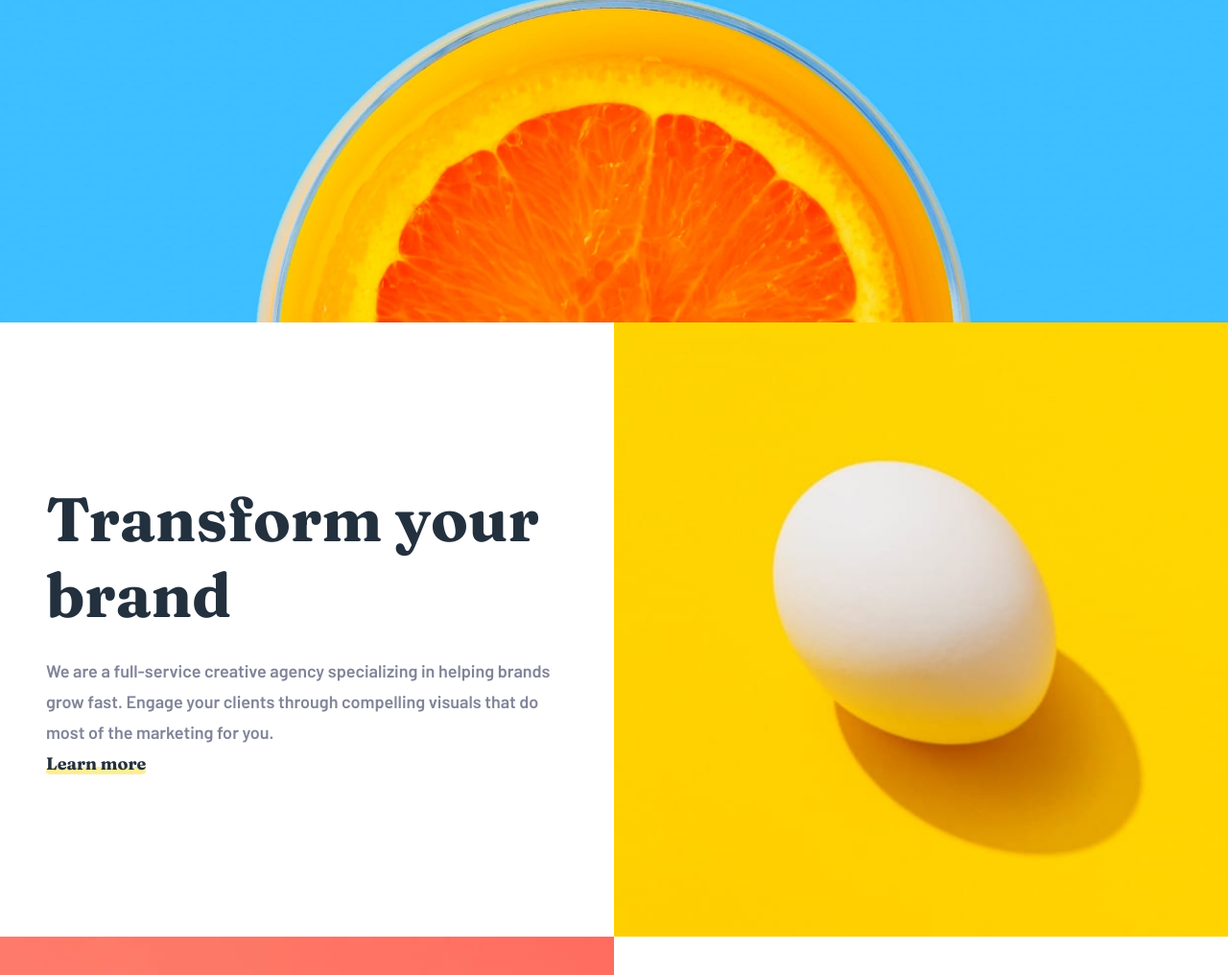
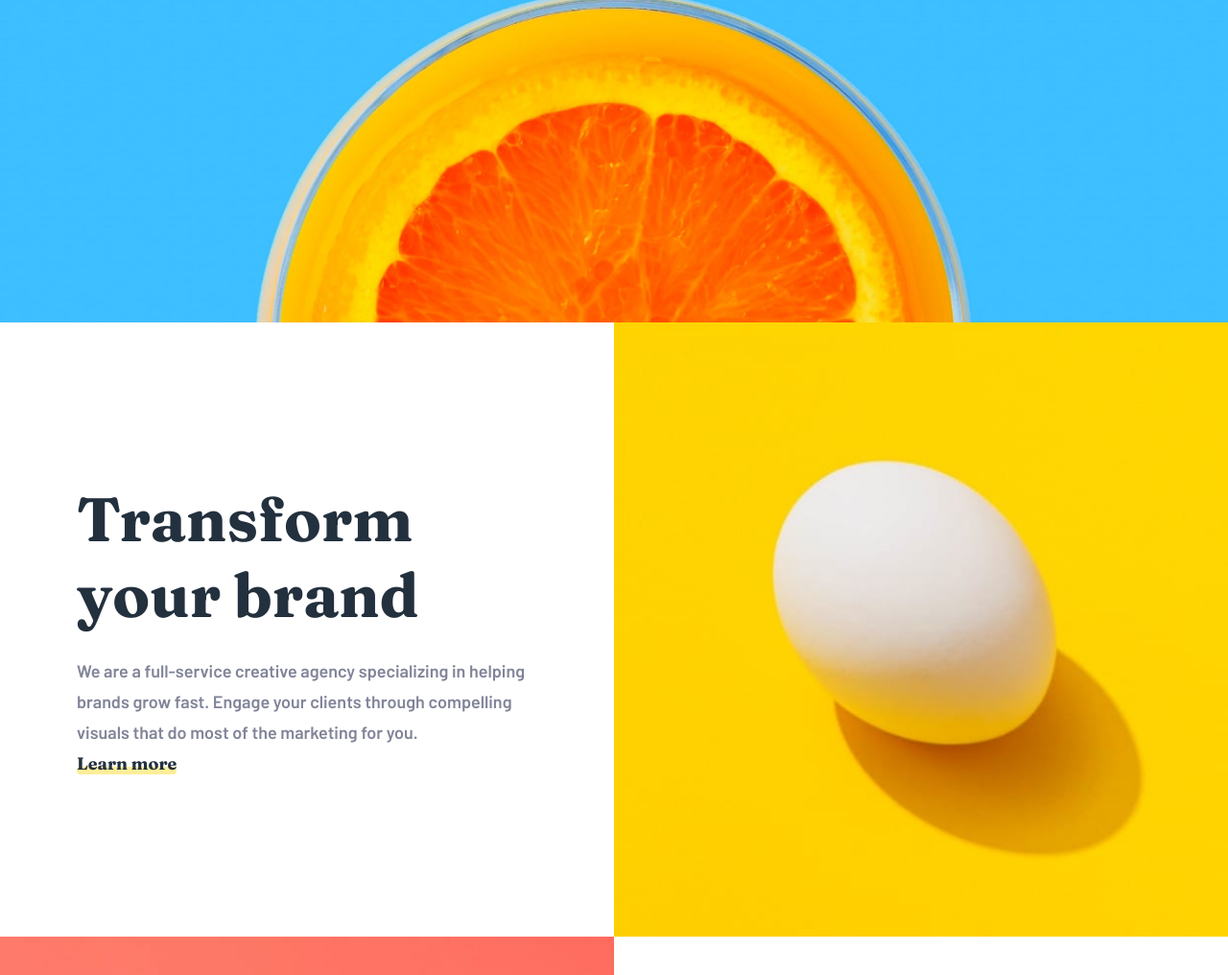
Before and after one commit to geoffreyhach/sunnyside-agency-landing-page-main, a plain HTML site: page index.html in a window 1280 px wide. Shown: the part 364-1380 px from the top of the page at 96% size. Drawn offline with Linux system fonts and the light colour scheme.

Commit message:
Update style.css

```diff
--- a/style.css
+++ b/style.css
@@ -479,7 +479,7 @@ footer h1 {
    .header-nav-links:hover {
     color : black;
     padding : 1rem;
-    }[](../../../../images/mobile/image-transform.jpg)
+    }
 
    .header-nav-contact {
        color: black;
@@ -494,7 +494,7 @@ footer h1 {
 
     .content {
     min-height: 100%;
-    padding: 5rem 3rem;
+    padding: 3rem 2rem;
     text-align: left;
     }
 
@@ -522,7 +522,7 @@ footer h1 {
 =========== */
 
     .content h2 {
-        font-size: 4rem;
+        font-size: 2.3rem;
         text-align: left;
     }
 
@@ -546,3 +546,20 @@ footer h1 {
     }
 
 }
+
+@media screen and (min-width: 1150px) {
+
+    .content {
+        min-height: 100%;
+        padding: 5rem 5rem;
+        text-align: left;
+        }
+
+    .content h2 {
+        font-size: 4rem;
+        text-align: left;
+    }
+
+
+
+}
```
